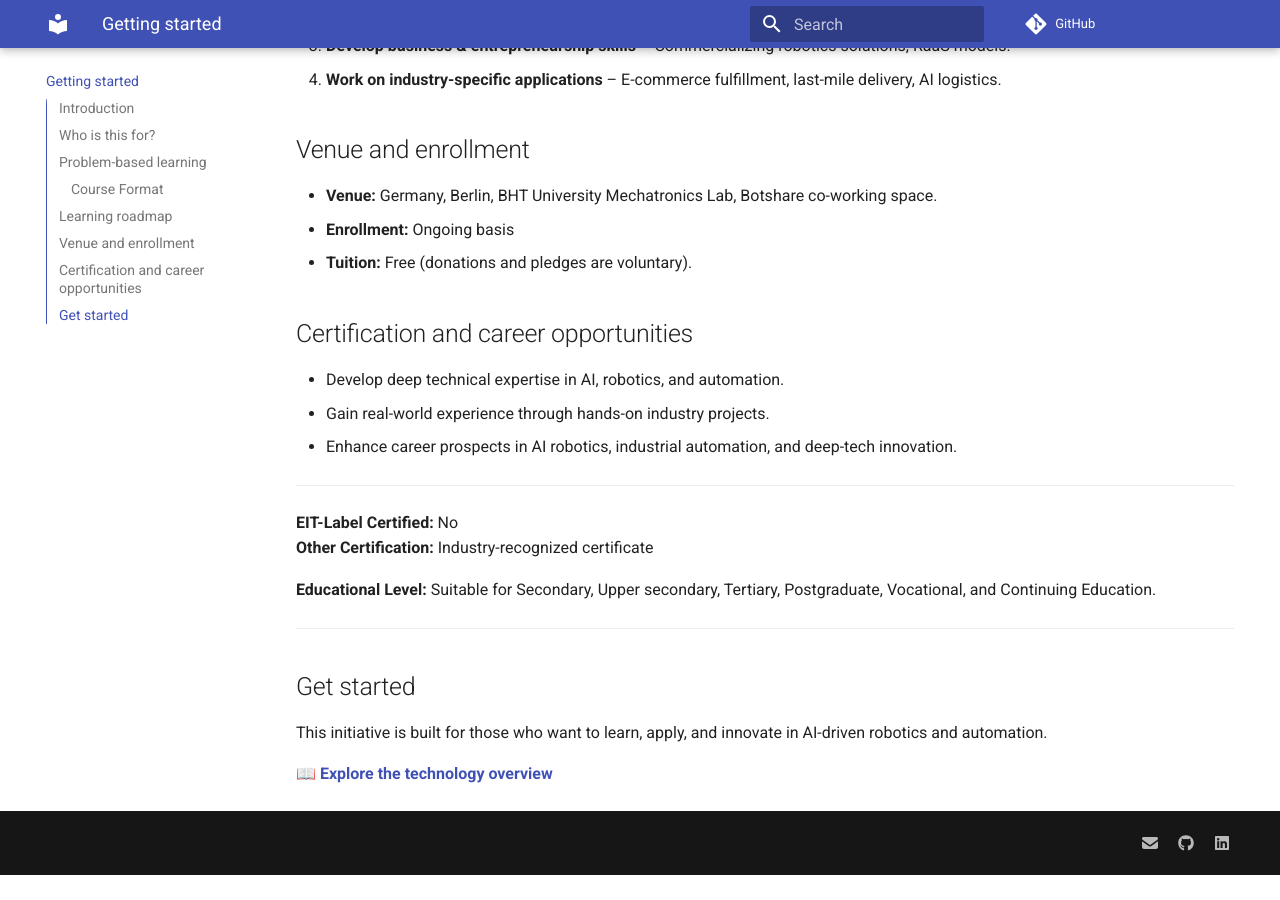
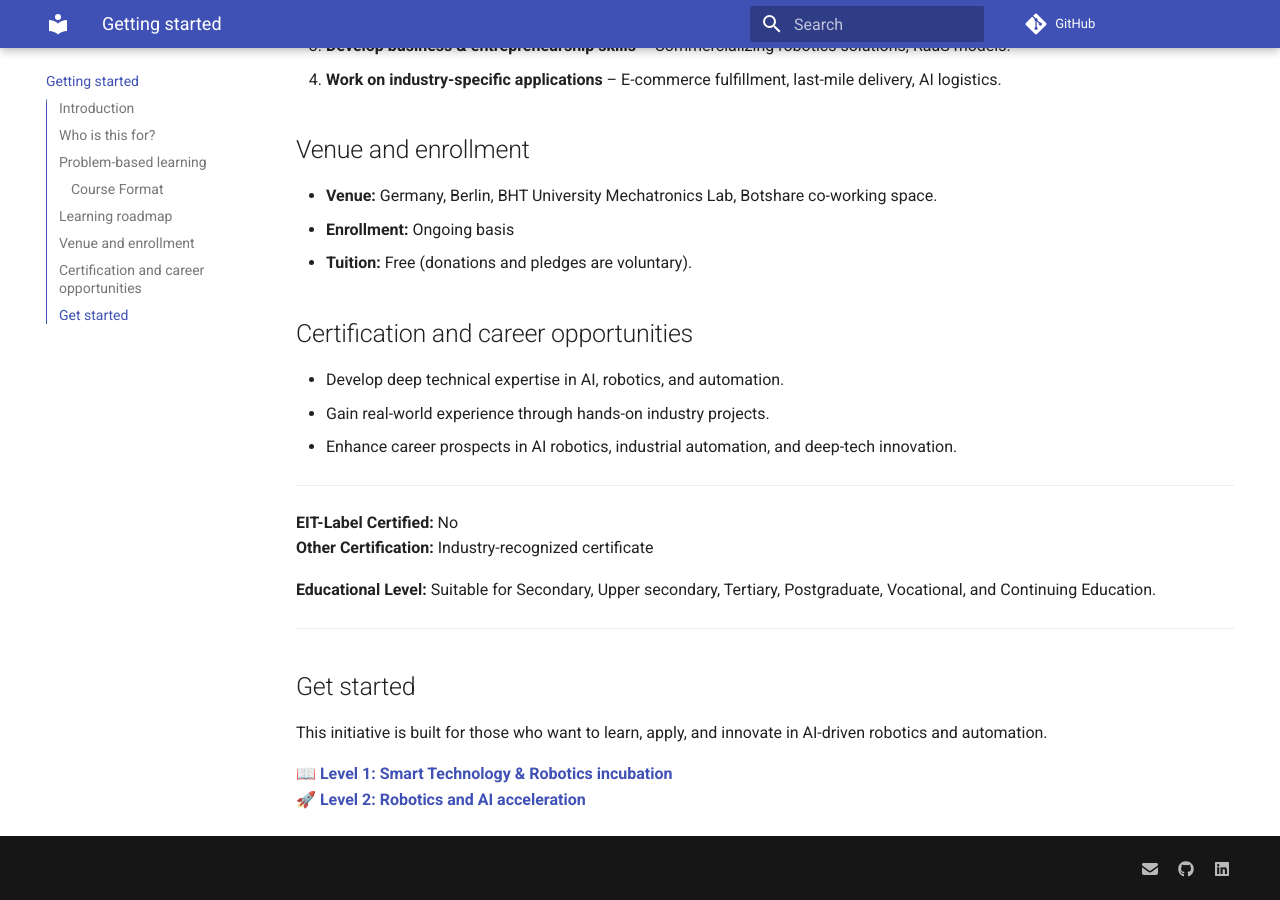
Before and after one commit to BotshareAI/Botshare_book, an MkDocs documentation site: the page built from docs/getting_started.md, in a window 1280 px wide and 900 px high, scrolled down 1062 px. Built offline with MkDocs 1.6.1 and Material for MkDocs 9.7.7, drawn with Linux system fonts in a browser that asks for light colours; before the commit the page ends 1937 px from its top, so only the background shows below that.

Commit message:
Update getting_started.md

```diff
--- a/docs/getting_started.md
+++ b/docs/getting_started.md
@@ -45,4 +45,5 @@ Small and medium-sized warehouses struggle with rising e-commerce demand, ineffi
 ## Get started
 This initiative is built for those who want to learn, apply, and innovate in AI-driven robotics and automation.
 
-📖 **[Explore the technology overview](../technology_overview)**
+📖 **[Level 1: Smart Technology & Robotics incubation](../docs/L1_Incubation.md)**
+🚀 **[Level 2: Robotics and AI acceleration](../docs/L2_Acceleration.md)**
```
